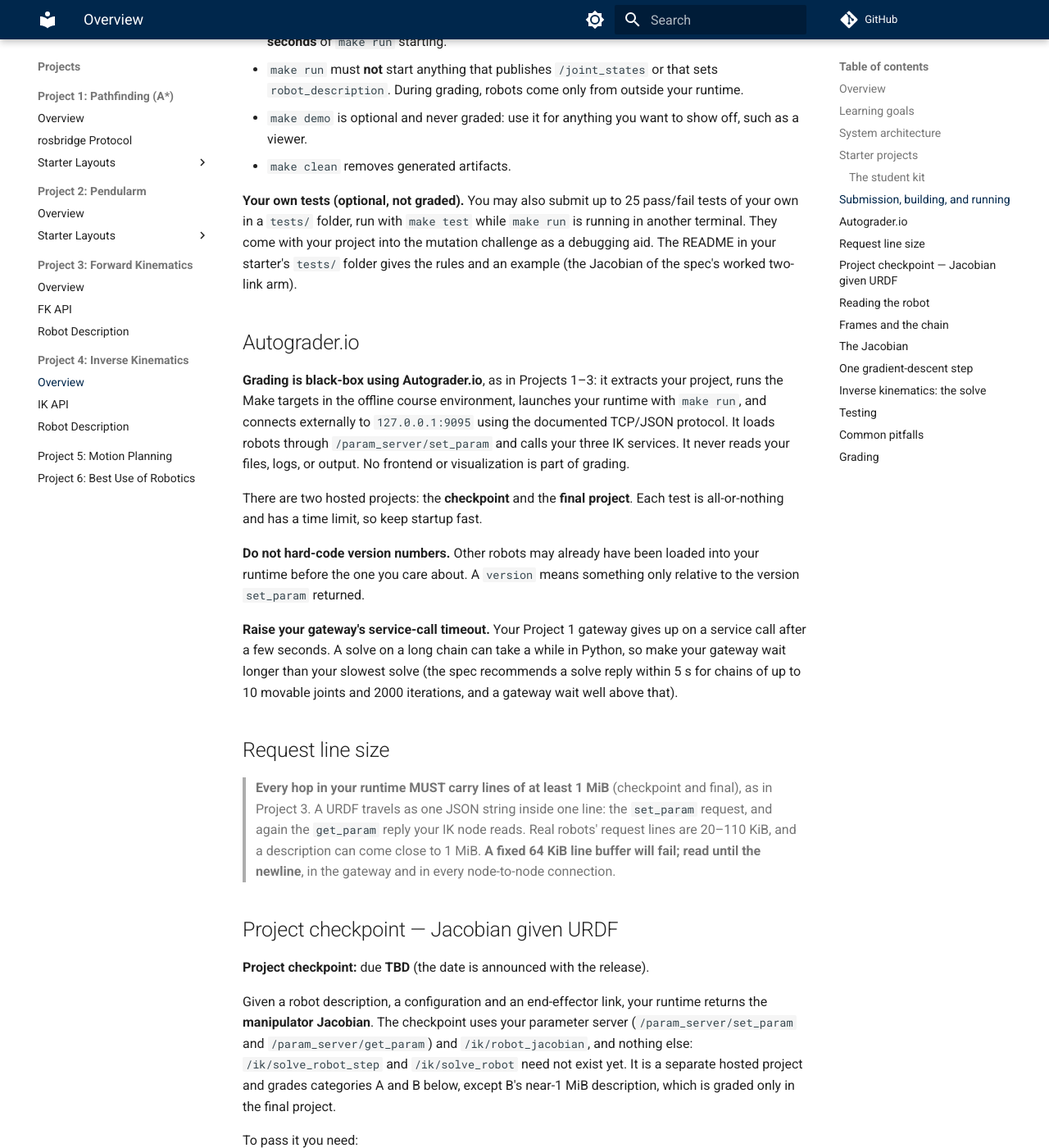
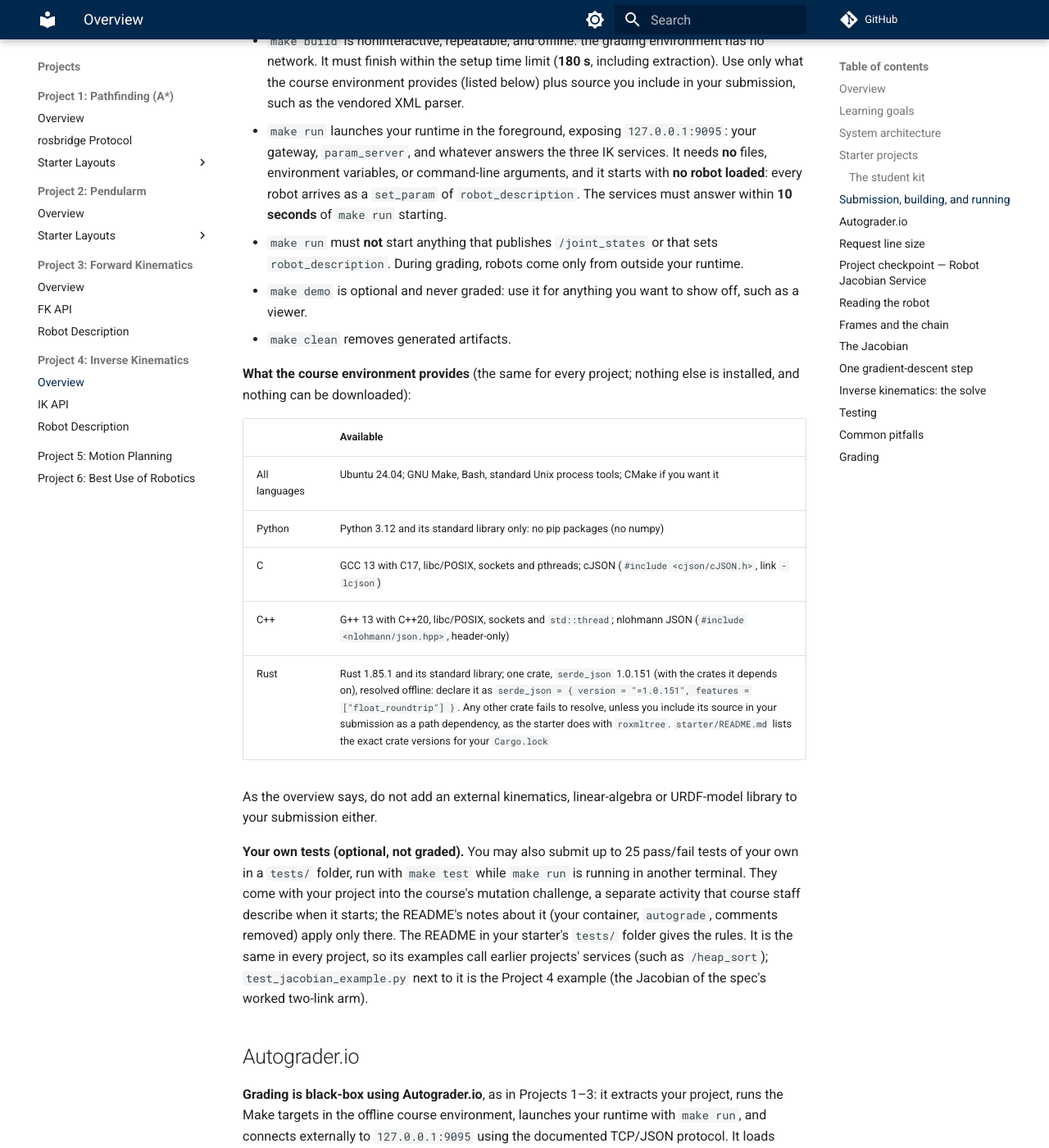
Before and after one commit to autorob/autorob.github.io, an MkDocs documentation site: the page built from docs/projects/project4/index.md, in a window 1280 px wide and 1400 px high, scrolled down 3429 px. Shown: the whole window at 82% size. Built offline with MkDocs 1.6.1 and Material for MkDocs 9.7.7, drawn with Linux system fonts in a browser that asks for light colours; comment, search, counter and statistics services are not loaded; some of the changed text lies outside the part shown.

Commit message:
Update the Project 4 pages to autorob_agentic instructor-dev 2128a1e
Dates are set: released Mon Nov 9, checkpoint "Robot Jacobian Service" due
Fri Nov 13, final due Wed Nov 18. The handout and both specs pick up the
self-contained-kit and reviewer-wording revisions (P4 D026-D029). The
handout's "ROS-like protocol" now links to the site's existing protocol page,
as Project 3's page does. The kit's Drive link is still a TODO comment.

Co-Authored-By: Claude Opus 5.5 <noreply@anthropic.com>

```diff
--- a/docs/projects/project4/index.md
+++ b/docs/projects/project4/index.md
@@ -13,21 +13,24 @@ on top of your Project 3 runtime:
 1. **`/ik/robot_jacobian`** — the manipulator Jacobian of any chain of a loaded URDF robot, at
    any configuration. This is the checkpoint.
 2. **`/ik/solve_robot_step`** — one gradient-descent step toward an end-effector target, using
-   either the **Jacobian transpose** or the **damped-least-squares (Jacobian pseudoinverse)**
-   method.
+   either the **Jacobian transpose** or the **Jacobian pseudoinverse**, plain or damped (damped
+   least squares).
 3. **`/ik/solve_robot`** — the full solve: iterate that step until the end effector reaches the
    target position (and, optionally, orientation), or report honestly that it did not.
 
 Project 4 is **kinematics only**: no mass, inertia, gravity, simulation or control gains.
 
+**Dates.** Released Mon Nov 9, 2026. The checkpoint is due **Fri Nov 13, 2026** and the project
+is due **Wed Nov 18, 2026**.
+
 The robot arrives exactly as in Project 3: as the URDF text of `robot_description`, set on your
-**parameter server**. Everything speaks the same ROS-like protocol on the same
+**parameter server**. Everything speaks the same ROS-like [protocol](../project1/ROSBRIDGE_PROTOCOL.md) on the same
 `127.0.0.1:9095` TCP/JSON gateway as Projects 1–3: newline-delimited JSON over a plain TCP
 socket, not HTTP and not WebSocket. **Bring your own Project 1 middleware and gateway and your
 Project 3 parameter server, URDF reader and forward kinematics.** The starters do not include
 them.
 
-**Do not use a kinematics, linear-algebra or URDF-model library.** Implement the Jacobian, the
+**Do not use an external kinematics, linear-algebra or URDF-model library.** Implement the Jacobian, the
 small linear solve and the iteration yourself. The course image has no numeric library anyway
 (no Eigen, BLAS, LAPACK or numpy). The one piece of plumbing the course supplies is the same
 **XML parser** as Project 3. You may use Python, C, C++, or Rust, and internal process/thread
@@ -41,9 +44,12 @@ handout and the spec differ, the spec wins.
 
 - Build the **manipulator Jacobian** from a robot's kinematic tree: which joints move a given
   link, and how each one moves it (rotation about an axis, or translation along it).
-- Turn an end-effector error into joint motion with the **Jacobian transpose**
-  (`Δq = α·Jᵀ·e`) and the **damped-least-squares pseudoinverse**
-  (`Δq = α·Jᵀ(JJᵀ + λ²I)⁻¹e`), and see why damping keeps the step bounded near a singularity.
+- Turn an end-effector error into joint motion with three methods: the **Jacobian transpose**
+  (`Δq = α·Jᵀ·e`), the **Jacobian pseudoinverse** (`Δq = α·Jᵀ(JJᵀ)⁻¹e`), and its damped form,
+  **damped least squares** (`Δq = α·Jᵀ(JJᵀ + λ²I)⁻¹e`). See why the plain pseudoinverse blows up
+  near a singularity and how damping keeps the step bounded. The services offer the last two as
+  one method, `"JacobianPseudoinverse"` with a damping λ: λ = 0 is the plain pseudoinverse, the
+  special case of damped least squares.
 - Iterate to a solution, respect **joint limits**, and report **honestly** when a target is out
   of reach.
 - Extend position IK to a **full pose** with an orientation error that does not depend on how
@@ -90,17 +96,21 @@ in Project 3:
 The starters contain **no middleware and no nodes**. The natural route is to copy your
 Project 3 runtime into your chosen starter directory, keep its gateway, middleware,
 `param_server` and URDF reader, and add the IK services. Extend the `Makefile` so `make build`
-compiles everything and `make run` starts what "Submission, building, and running" lists. See `starter/README.md` in the student kit.
-<!-- TODO(staff): link the P4 kit's Drive folder here, as the P3 page does. -->
+compiles everything and `make run` starts what "Submission, building, and running" lists. See
+`starter/README.md` in the student kit <!-- TODO(staff): link the P4 kit's Drive folder here, as the P3 page does. -->.
 
 ### The student kit
 
 This handout, the specs it links to, the four starters, and a submission script are available
 pre-packaged as the **student kit**: a bundle with no other course-repo material, distributed by
-course staff. Its `README.md` lists what is inside. For a real robot to try your runtime on, use
-the Fetch description from the Project 3 kit (`robots/fetch/fetch.urdf`, licensed CC BY-NC-SA
-4.0): its chain from `base_link` to `gripper_link` has 8 movable joints, a prismatic torso lift
-and 7 arm joints, three of them continuous.
+course staff. Its `README.md` lists what is inside.
+
+The kit ships no robot description. Start from the two-link arm in
+`spec/ROBOT_DESCRIPTION.md` (its Jacobian is worked in full in `spec/IK_API.md`), then write
+small URDFs of your own that cover what that one does not: a prismatic joint with a non-unit
+axis, a fixed joint inside the chain, a branch off the chain, and a chain of more than six
+movable joints. Real robots' published URDF files are valid descriptions too, under the rules of
+`spec/ROBOT_DESCRIPTION.md`.
 
 ## Submission, building, and running
 
@@ -119,8 +129,8 @@ kit, `./make_submission.sh <c|cpp|python|rust>` at its root builds a correctly s
 
 - `make build` is noninteractive, repeatable, and offline: the grading environment has no
   network. It must finish within the setup time limit (**180 s**, including extraction). Use
-  only the course image's toolchain and libraries (the same ones as Projects 1–3) plus source
-  you include in your submission, such as the vendored XML parser.
+  only what the course environment provides (listed below) plus source you include in your
+  submission, such as the vendored XML parser.
 - `make run` launches your runtime in the foreground, exposing `127.0.0.1:9095`: your gateway,
   `param_server`, and whatever answers the three IK services. It needs **no** files, environment
   variables, or command-line arguments, and it starts with **no robot loaded**: every robot
@@ -132,11 +142,28 @@ kit, `./make_submission.sh <c|cpp|python|rust>` at its root builds a correctly s
   a viewer.
 - `make clean` removes generated artifacts.
 
+**What the course environment provides** (the same for every project; nothing else is installed,
+and nothing can be downloaded):
+
+| | Available |
+|---|---|
+| All languages | Ubuntu 24.04; GNU Make, Bash, standard Unix process tools; CMake if you want it |
+| Python | Python 3.12 and its standard library only: no pip packages (no numpy) |
+| C | GCC 13 with C17, libc/POSIX, sockets and pthreads; cJSON (`#include <cjson/cJSON.h>`, link `-lcjson`) |
+| C++ | G++ 13 with C++20, libc/POSIX, sockets and `std::thread`; nlohmann JSON (`#include <nlohmann/json.hpp>`, header-only) |
+| Rust | Rust 1.85.1 and its standard library; one crate, `serde_json` 1.0.151 (with the crates it depends on), resolved offline: declare it as `serde_json = { version = "=1.0.151", features = ["float_roundtrip"] }`. Any other crate fails to resolve, unless you include its source in your submission as a path dependency, as the starter does with `roxmltree`. `starter/README.md` lists the exact crate versions for your `Cargo.lock` |
+
+As the overview says, do not add an external kinematics, linear-algebra or URDF-model library to your
+submission either.
+
 **Your own tests (optional, not graded).** You may also submit up to 25 pass/fail tests of your
 own in a `tests/` folder, run with `make test` while `make run` is running in another terminal.
-They come with your project into the mutation challenge as a debugging aid. The README in your
-starter's `tests/` folder gives the rules and an example (the Jacobian of the spec's worked
-two-link arm).
+They come with your project into the course's mutation challenge, a separate activity that course
+staff describe when it starts; the README's notes about it (your container, `autograde`, comments
+removed) apply only there. The README in your starter's `tests/` folder gives the rules. It is
+the same in every project, so its examples call earlier projects' services (such as
+`/heap_sort`); `test_jacobian_example.py` next to it is the Project 4 example (the Jacobian of
+the spec's worked two-link arm).
 
 ## Autograder.io
 
@@ -146,8 +173,11 @@ connects externally to `127.0.0.1:9095` using the documented TCP/JSON protocol.
 through `/param_server/set_param` and calls your three IK services. It never reads your files,
 logs, or output. No frontend or visualization is part of grading.
 
-There are two hosted projects: the **checkpoint** and the **final project**. Each test is
-all-or-nothing and has a time limit, so keep startup fast.
+There are two hosted projects: the **checkpoint** (38 points: categories A and B, except B's
+near-1 MiB description) and the **final project** (100 points; see "Grading"). Each test is
+all-or-nothing and has a time limit that covers starting your runtime and several calls, so keep
+startup fast, and treat the 5-second solve guidance below as a ceiling for one solve, not a
+target.
 
 **Do not hard-code version numbers.** Other robots may already have been loaded into your
 runtime before the one you care about. A `version` means something only relative to the version
@@ -155,8 +185,8 @@ runtime before the one you care about. A `version` means something only relative
 
 **Raise your gateway's service-call timeout.** Your Project 1 gateway gives up on a service call
 after a few seconds. A solve on a long chain can take a while in Python, so make your gateway
-wait longer than your slowest solve (the spec recommends a solve reply within 5 s for chains of
-up to 10 movable joints and 2000 iterations, and a gateway wait well above that).
+wait longer than your slowest solve (the spec recommends that a solve reply arrive within 5 s
+for chains of up to 10 movable joints and 2000 iterations).
 
 ## Request line size
 
@@ -166,9 +196,9 @@ up to 10 movable joints and 2000 iterations, and a gateway wait well above that)
 > a description can come close to 1 MiB. **A fixed 64 KiB line buffer will fail; read until the
 > newline**, in the gateway and in every node-to-node connection.
 
-## Project checkpoint — Jacobian given URDF
+## Project checkpoint — Robot Jacobian Service
 
-**Project checkpoint:** due **TBD** (the date is announced with the release).
+**Project checkpoint:** due **Fri Nov 13, 2026**.
 
 Given a robot description, a configuration and an end-effector link, your runtime returns the
 **manipulator Jacobian**. The checkpoint uses your parameter server (`/param_server/set_param`
@@ -260,10 +290,20 @@ row (as a 3×n matrix):
 | `"JacobianTranspose"` | `α · J_vᵀ · e` |
 | `"JacobianPseudoinverse"` | `α · J_vᵀ (J_v J_vᵀ + λ² I)⁻¹ e` (or the identical `α · (J_vᵀ J_v + λ² I)⁻¹ J_vᵀ e`) |
 
-Solve the small (at most 6×6) linear system yourself, for example by Gaussian elimination with
-partial pivoting. Every joint's `q + Δq` must be within `1e-4` of the exact value. Note that
-λ appears **squared**, and that with fewer than three movable joints `J_v J_vᵀ` is singular
-without damping.
+`"JacobianPseudoinverse"` with λ = 0 is the plain pseudoinverse, `α · J_vᵀ (J_v J_vᵀ)⁻¹ e`; any
+λ > 0 makes it damped least squares.
+
+**Expected default values.** Every graded request carries all of `method`, `step_length`,
+`ik_position_only` and `damping`. If your runtime fills in one that a client left out, use the
+course's defaults: `method` `"JacobianTranspose"`, `step_length` 0.1, `ik_position_only` `true`,
+and `damping` 0 (the plain pseudoinverse). Rejecting such a request is also fine.
+
+Solve the small linear system yourself, for example by Gaussian elimination with partial
+pivoting: in the `J_v J_vᵀ` form it is 3×3 whatever the number of joints (6×6 for a full-pose
+step), while the `J_vᵀ J_v` form is n×n. Every joint's `q + Δq` must be within `1e-4` of the
+exact value. Note that λ appears **squared**, and that without damping `J_v J_vᵀ` is singular
+whenever the chain cannot move the end effector in all three directions: with fewer than three
+movable joints, and for any planar arm, the worked two-link example included.
 
 With `ik_position_only: false` the step uses the 6-vector error `[e ; e_ω]` and the whole 6×n
 Jacobian. The spec recommends `e_ω` = the rotation vector (axis × angle) of `R_target · R_eᵀ`.
@@ -347,8 +387,11 @@ Things worth testing yourself:
   Jacobian bug.
 - **Chains in trees.** A robot with two arms: the left gripper's chain must not include right-arm
   joints. Fixed joints in the middle of a chain.
-- **Real robots.** Fetch's `gripper_link` (8 movable joints, a prismatic torso). For your line
-  size, any flat URDF over 64 KiB, or a robot of your own with a few thousand fixed links.
+- **Real robots.** The real robots used in grading are not in the kit, but everything their URDFs
+  contain is covered by `spec/ROBOT_DESCRIPTION.md`: give your own test URDFs those features (a
+  long arm chain with a prismatic joint in it, hollow `<joint>` elements inside `<gazebo>`
+  blocks, comments, namespace declarations). For your line size, a robot of your own with a few
+  thousand fixed links, well over 64 KiB.
 - **Steps by hand.** A two-link arm at `q = 0` toward a nearby target: compute `α·J_vᵀ·e` on paper
   and compare. Then the damped step with two values of λ.
 - **Solves.** A reachable target (pick a configuration, compute its FK, and solve for it from a
```
Also changed, not shown: other parts of docs/projects/project4/index.md (+1 -1 lines), docs/projects/project4/IK_API.md (+45 -15 lines), docs/projects/project4/ROBOT_DESCRIPTION.md (+4 -5 lines).
